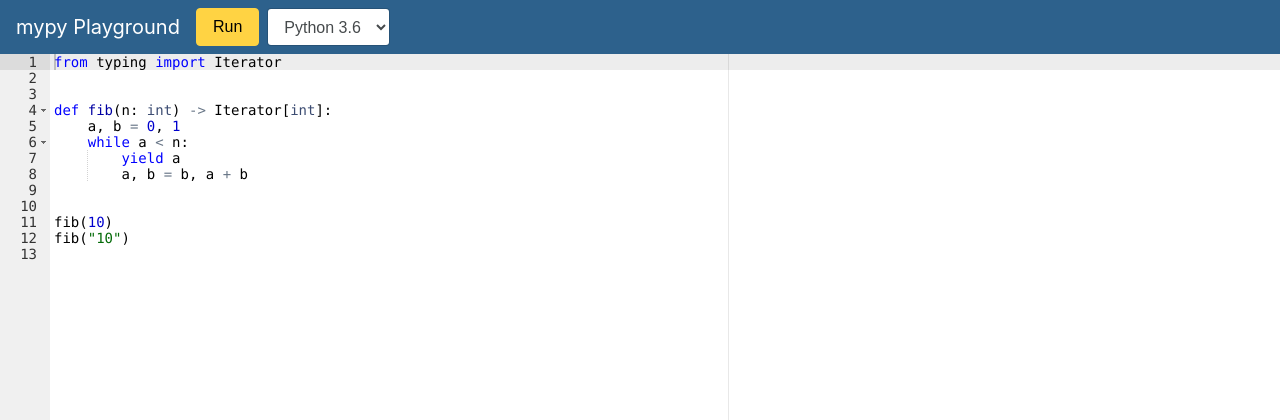
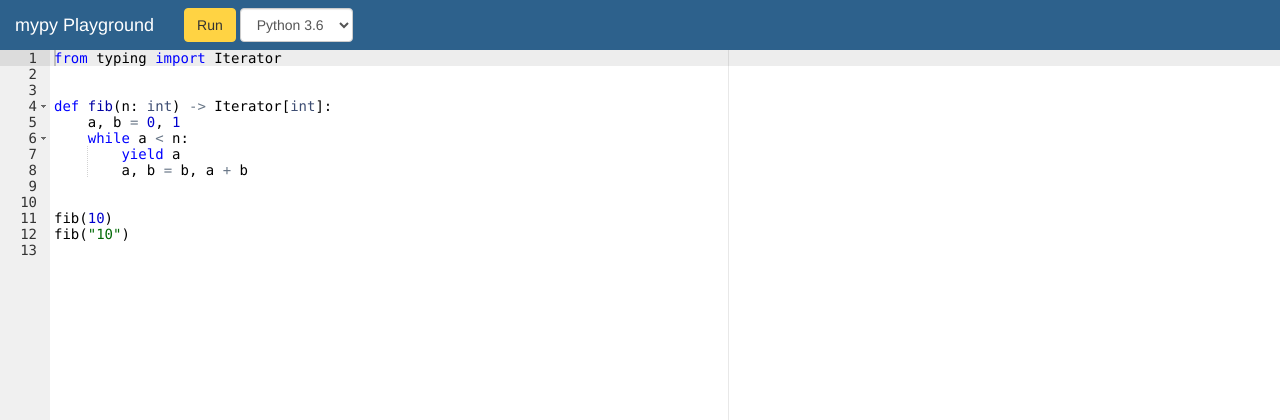
Before and after one commit to ymyzk/mypy-playground, a Bottle app: page / in a window 1280 px wide. Shown: the top 420 px of the page. Run offline with Bottle, Linux system fonts and the light colour scheme; some libraries are stand-ins or nearby versions.

Commit message:
Use Bootstrap 3

```diff
--- a/app/static/index.css
+++ b/app/static/index.css
@@ -10,10 +10,6 @@ body {
 
 header {
   flex: 0 0 auto;
-}
-
-header nav {
-  background-color: #2d618c;
 }
 
 main {
@@ -35,6 +31,30 @@ main {
   background: #eee;
 }
 
+#result hr {
+  margin-top: 10px;
+  margin-bottom: 10px;
+  border-color: #ddd;
+}
+
+#result pre {
+  margin: 0;
+  border: none;
+  padding: 0;
+  background: none;
+}
+
+.navbar-custom {
+  margin-bottom: 0;
+  border: none;
+  border-radius: 0;
+  background-color: #2d618c;
+}
+
+.navbar-custom .navbar-brand {
+  color: white;
+}
+
 .btn-nav-color {
   background-color: #ffd343;
   border-color: #ffd343;
--- a/app/views/index.html
+++ b/app/views/index.html
@@ -2,21 +2,28 @@
 <html lang="en" style="height: 100%;">
   <head>
     <meta charset="utf-8">
+    <meta http-equiv="X-UA-Compatible" content="IE=edge">
     <meta name="viewport" content="width=device-width, initial-scale=1, shrink-to-fit=no">
     <title>mypy Playground</title>
-    <link rel="stylesheet" href="https://maxcdn.bootstrapcdn.com/bootstrap/4.0.0-alpha.6/css/bootstrap.min.css" integrity="sha384-rwoIResjU2yc3z8GV/NPeZWAv56rSmLldC3R/AZzGRnGxQQKnKkoFVhFQhNUwEyJ" crossorigin="anonymous">
+    <link rel="stylesheet" href="https://maxcdn.bootstrapcdn.com/bootstrap/3.3.7/css/bootstrap.min.css" integrity="sha384-BVYiiSIFeK1dGmJRAkycuHAHRg32OmUcww7on3RYdg4Va+PmSTsz/K68vbdEjh4u" crossorigin="anonymous">
     <link rel="stylesheet" href="static/index.css">
   </head>
   <body>
     <header>
-      <nav class="navbar navbar-toggleable-md navbar-inverse">
-        <button class="navbar-toggler navbar-toggler-right" type="button" data-toggle="collapse" data-target="#navbar" aria-controls="navbar" aria-expanded="false" aria-label="Toggle navigation">
-          <span class="navbar-toggler-icon"></span>
+      <nav class="navbar navbar-inverse navbar-custom">
+        <div class="container-fluid">
+          <div class="navbar-header">
+            <button type="button" class="navbar-toggle collapsed" data-toggle="collapse" data-target="#navbar-collapse" aria-expanded="false">
+              <span class="sr-only">Toggle navigation</span>
+              <span class="icon-bar"></span>
+              <span class="icon-bar"></span>
+              <span class="icon-bar"></span>
             </button>
             <a class="navbar-brand" href="#">mypy Playground</a>
-        <div class="collapse navbar-collapse" id="navbar">
-          <form class="form-inline my-2 my-lg-0">
-            <button class="btn btn-nav-color my-2 my-sm-0 mr-sm-2" id="run">Run</button>
+          </div>
+          <div class="collapse navbar-collapse" id="navbar-collapse">
+            <form class="navbar-form navbar-left">
+              <button class="btn btn-nav-color" id="run">Run</button>
               <select class="form-control" id="python_version" title="Python Version (--python--version)">
                 % for ver in python_versions:
                   % selected = " selected" if ver == "3.6" else ""
@@ -24,6 +31,7 @@
                 % end
               </select>
             </form>
+          </div>
         </div>
       </nav>
     </header>
@@ -43,9 +51,8 @@ fib("10")
 </div>
       <div id="result"></div>
     </main>
-    <script src="https://code.jquery.com/jquery-3.1.1.slim.min.js" integrity="sha384-A7FZj7v+d/sdmMqp/nOQwliLvUsJfDHW+k9Omg/a/EheAdgtzNs3hpfag6Ed950n" crossorigin="anonymous"></script>
-    <script src="https://cdnjs.cloudflare.com/ajax/libs/tether/1.4.0/js/tether.min.js" integrity="sha384-DztdAPBWPRXSA/3eYEEUWrWCy7G5KFbe8fFjk5JAIxUYHKkDx6Qin1DkWx51bBrb" crossorigin="anonymous"></script>
-    <script src="https://maxcdn.bootstrapcdn.com/bootstrap/4.0.0-alpha.6/js/bootstrap.min.js" integrity="sha384-vBWWzlZJ8ea9aCX4pEW3rVHjgjt7zpkNpZk+02D9phzyeVkE+jo0ieGizqPLForn" crossorigin="anonymous"></script>
+    <script src="https://code.jquery.com/jquery-3.2.1.slim.min.js" integrity="sha256-k2WSCIexGzOj3Euiig+TlR8gA0EmPjuc79OEeY5L45g=" crossorigin="anonymous"></script>
+    <script src="https://maxcdn.bootstrapcdn.com/bootstrap/3.3.7/js/bootstrap.min.js" integrity="sha384-Tc5IQib027qvyjSMfHjOMaLkfuWVxZxUPnCJA7l2mCWNIpG9mGCD8wGNIcPD7Txa" crossorigin="anonymous"></script>
     <script src="https://cdnjs.cloudflare.com/ajax/libs/ace/1.2.6/ace.js" crossorigin="anonymous"></script>
     <script src="static/index.js"></script>
   </body>
```
Lines whose indentation alone changed are shown as unchanged.
